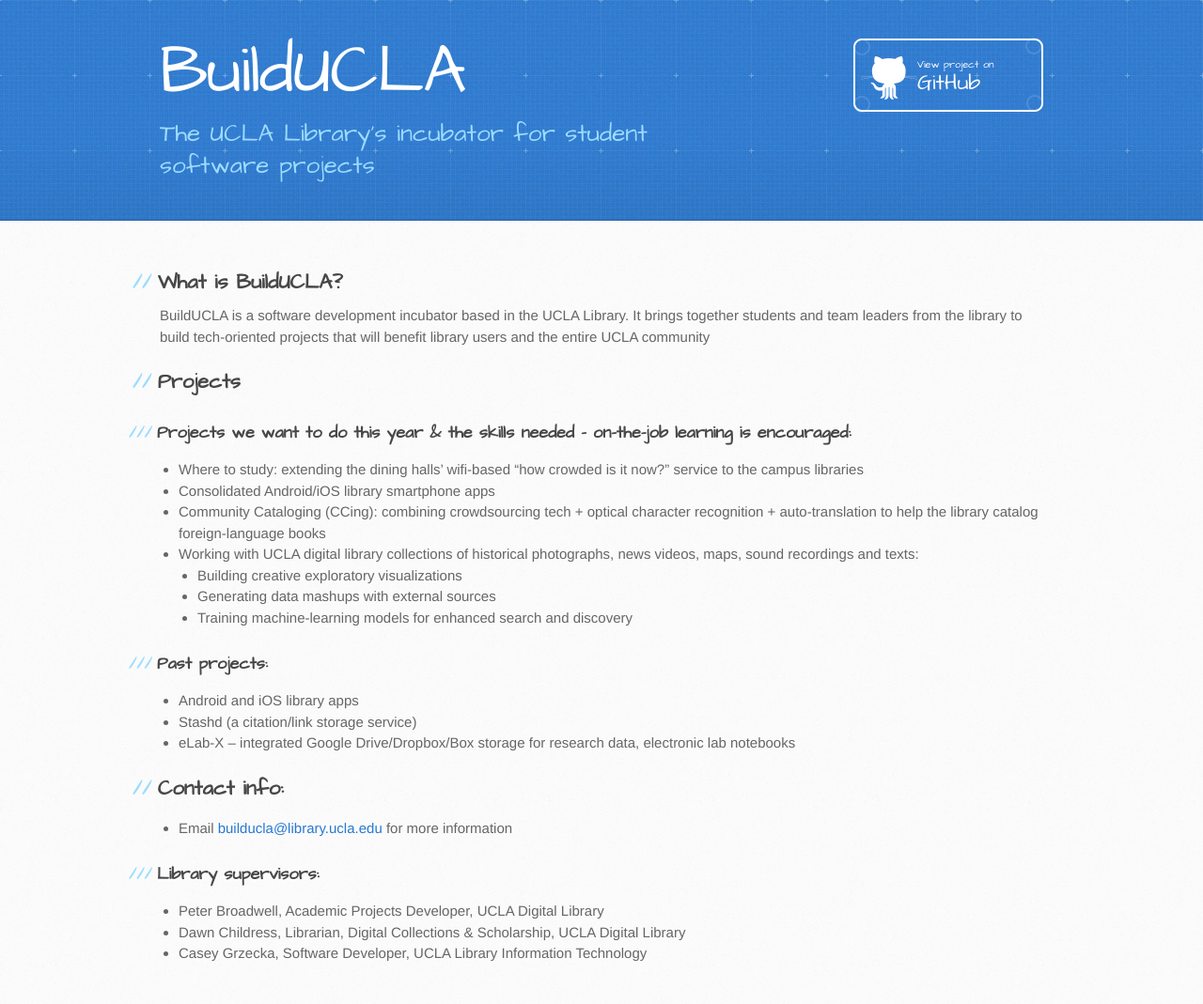
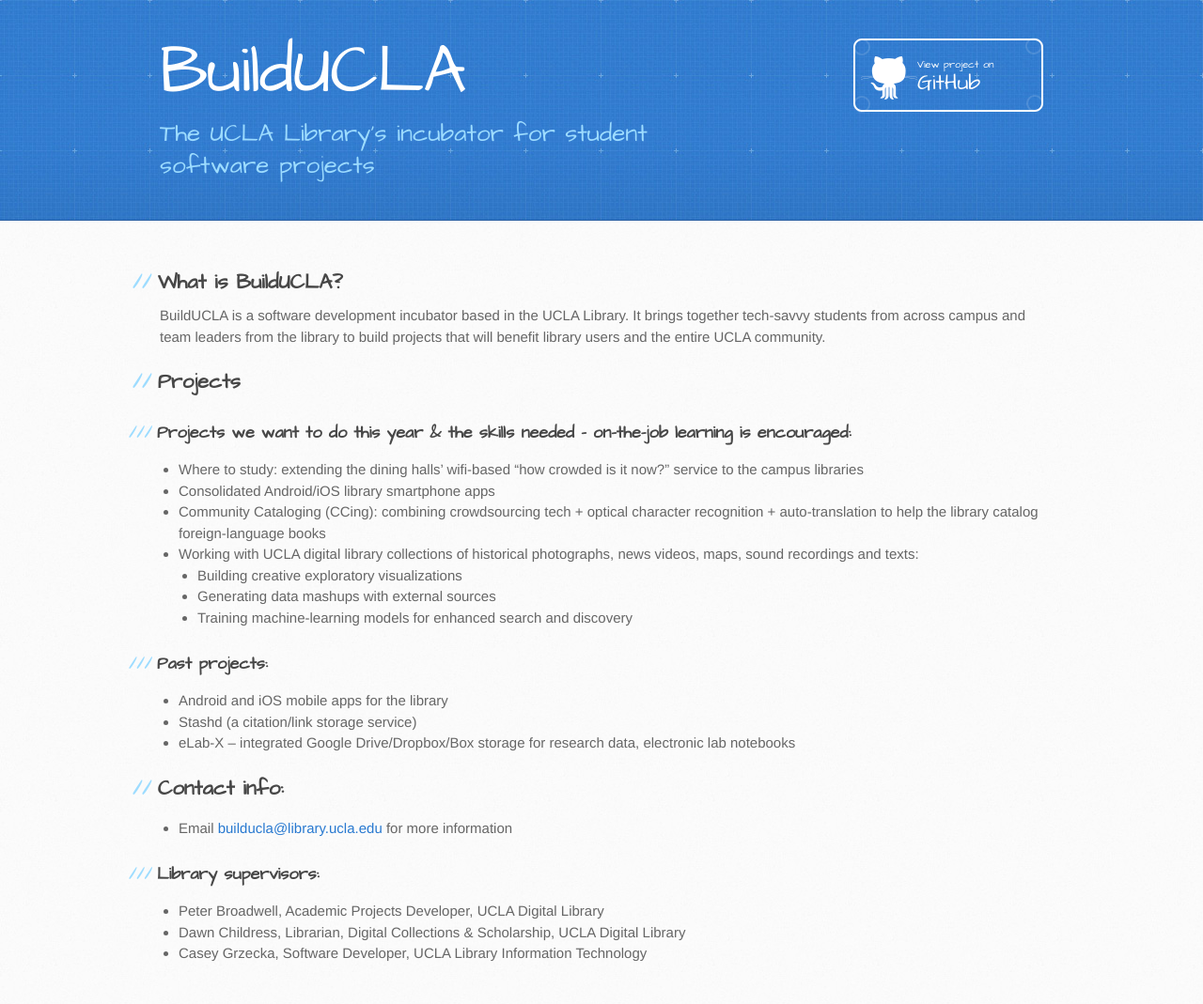
Before and after one commit to UCLALibrary/BuildUCLA, a Jekyll site: the page built from docs/index.md, in a window 1280 px wide. Shown: the whole page at 94% size. Built offline with Jekyll 4.4.1, drawn with Linux system fonts in a browser that asks for light colours.

Commit message:
Update index.md

```diff
--- a/docs/index.md
+++ b/docs/index.md
@@ -6,7 +6,7 @@ description: Software development incubator
 ---
 ## What is BuildUCLA?
 
-BuildUCLA is a software development incubator based in the UCLA Library. It brings together students and team leaders from the library to build tech-oriented projects that will benefit library users and the entire UCLA community
+BuildUCLA is a software development incubator based in the UCLA Library. It brings together tech-savvy students from across campus and team leaders from the library to build projects that will benefit library users and the entire UCLA community.
 
 ## Projects
 ### Projects we want to do this year & the skills needed -- on-the-job learning is encouraged:
@@ -21,7 +21,7 @@ BuildUCLA is a software development incubator based in the UCLA Library. It brin
 
 ### Past projects:
 
-* Android and iOS library apps
+* Android and iOS mobile apps for the library
 * Stashd (a citation/link storage service)
 * eLab-X -- integrated Google Drive/Dropbox/Box storage for research data, electronic lab notebooks
 
```
